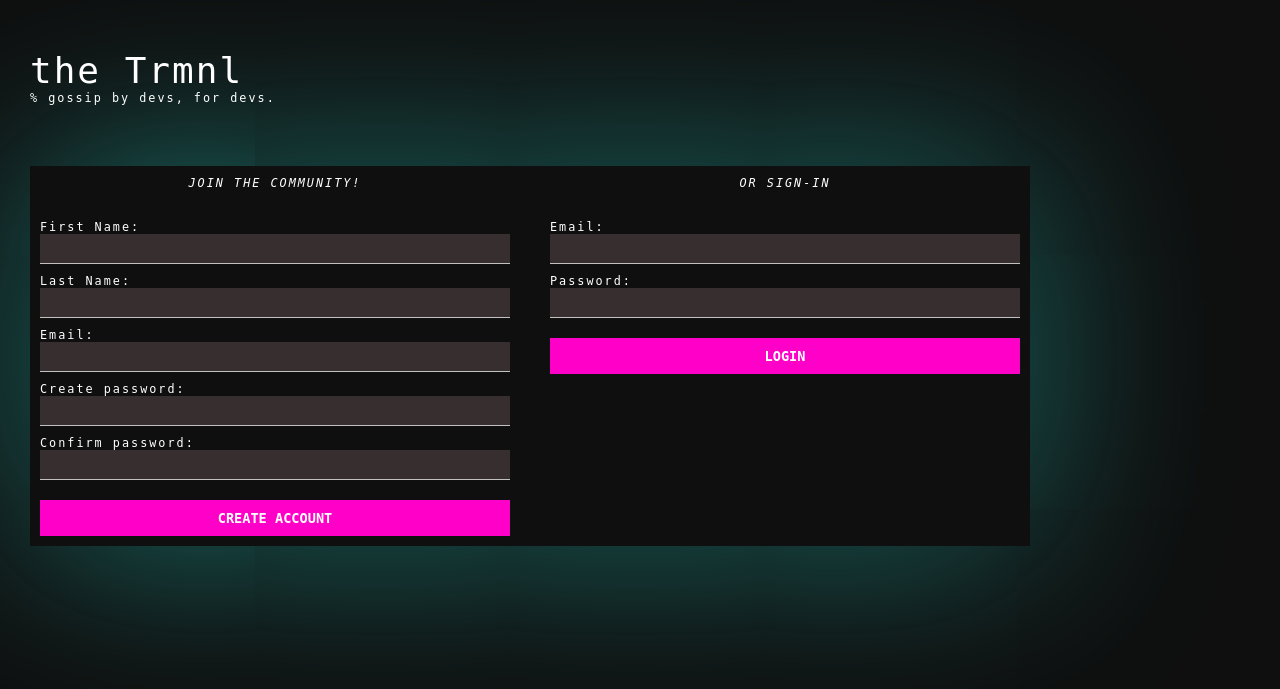
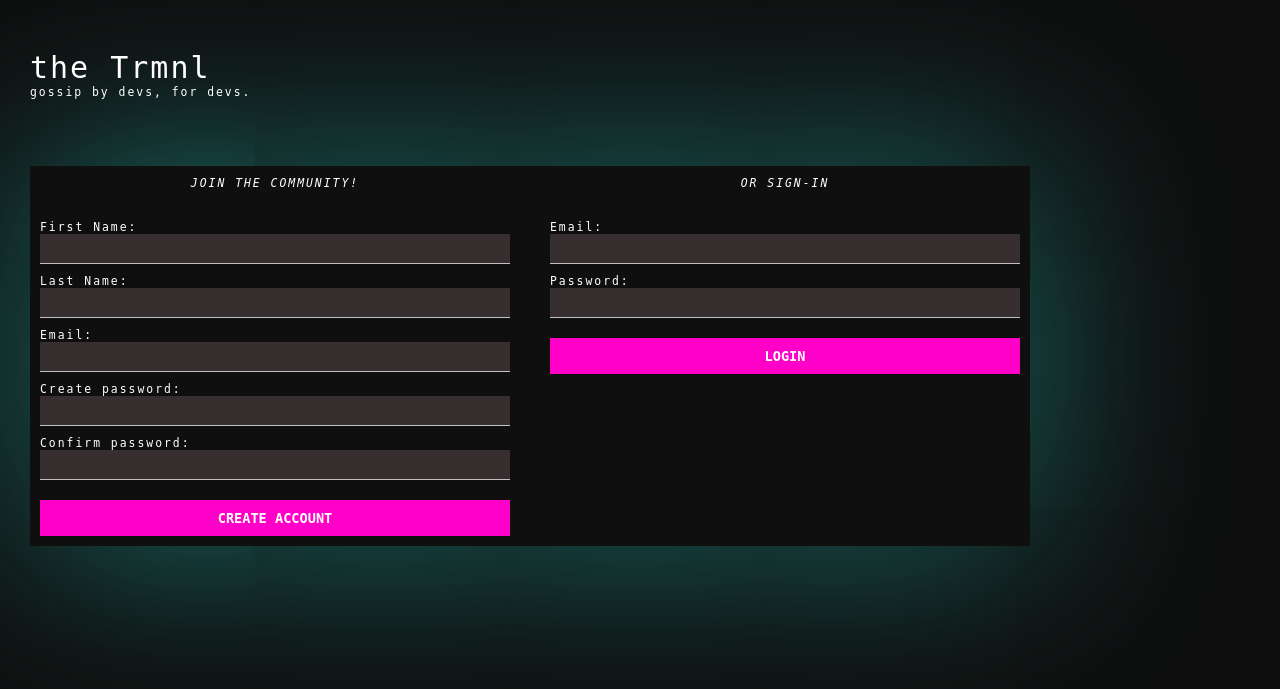
Before and after one commit to gabbe-grodin/group_project_gossip_terminal, a Flask app: page /login in a window 1280 px wide. Shown: the top 689 px of the page. Run offline with Flask 3, Linux system fonts and the light colour scheme.

Commit message:
style tweaks

```diff
--- a/flask_app/static/css/style.css
+++ b/flask_app/static/css/style.css
@@ -57,16 +57,16 @@ html {
     font-size: 62.5%;
 }
 body *{
-    font-size: 1.18rem;
+    font-size: 1.14rem;
 }
 h1 {
-    font-size: 3.6rem;
+    font-size: 3rem;
 }
 h2 {
-    font-size: 1.18rem;
+    font-size: 1.14rem;
 }
 h3 {
-    font-size: 1.18rem;
+    font-size: 1.14rem;
 }
 h4 {
     font-size: 1rem;
@@ -92,6 +92,9 @@ a:hover{
 }
 thead{
     font-weight: 700;
+}
+nav a{
+    /* line-height: 4rem; */
 }
 /*******************************************/
 /*! FONT FAMILIES
@@ -263,8 +266,8 @@ thead{
 /*******************************************/
 nav a,
 footer a{
-    text-decoration: underline;
-    text-decoration-thickness: 15%;
+    /* text-decoration: underline; */
+    /* text-decoration-thickness: 15%; */
 }
 nav a:hover,
 footer a:hover{
--- a/flask_app/templates/login.html
+++ b/flask_app/templates/login.html
@@ -20,7 +20,7 @@
                 the Trmnl
             </h1>
             <h2>
-                % gossip by devs, for devs.
+                gossip by devs, for devs.
             </h2>
         </div>
 
```
